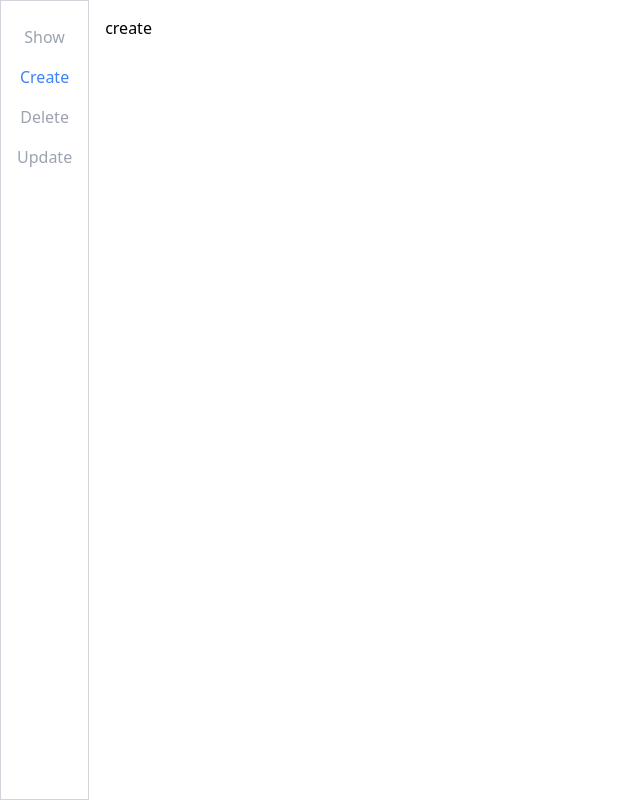
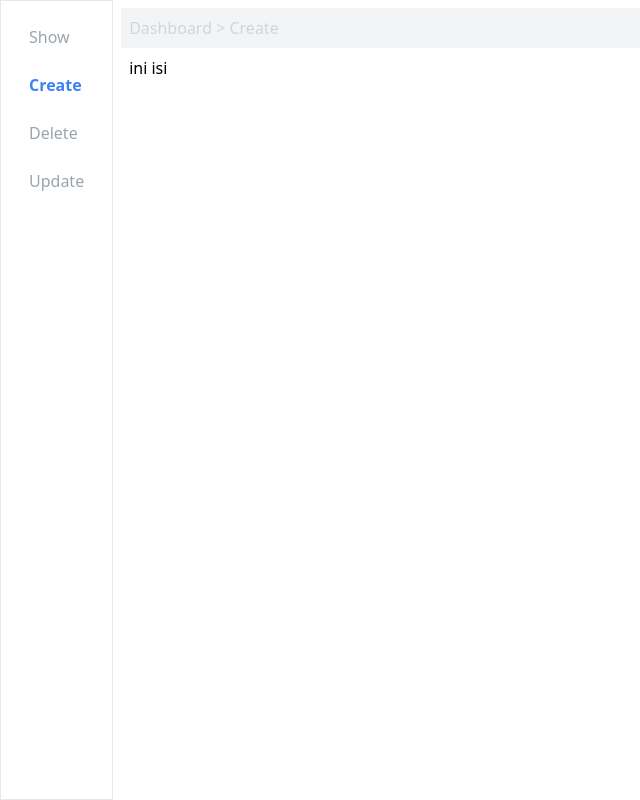
Before and after one commit to fragans/nuxt-firestore-gian, a Nuxt app: page /create in a window 1280 px wide. Shown: the whole page, without its empty margins (0-640 px from the left). Built offline with nearby package versions, Linux system fonts and the light colour scheme.

Commit message:
kosmetik

```diff
--- /dev/null
+++ b/components/Breadcrumb.vue
@@ -0,0 +1,16 @@
+<template>
+  <div class="text-gray-300 capitalize bg-gray-100 p-2 select-none">
+    {{ breadcrumb  }}
+  </div>
+</template>
+
+<script>
+  export default {
+    computed: {
+      breadcrumb () {
+        const routeName = this.$route.path
+        return routeName === '/' ? 'Dashboard > Show': `Dashboard > ${routeName.replace('/', '')}`
+      }
+    }
+  }
+</script>
--- a/components/Sidebar.vue
+++ b/components/Sidebar.vue
@@ -1,10 +1,10 @@
 <template>
-  <div class="min-h-screen border border-gray-300 border-r max-w-[250px] p-4">
-    <div class="flex flex-col text-gray-400">
-      <nuxt-link class="py-2 text-center capitalize" :class="{ 'text-blue-500' : $route.path === '/'}" to="/">show</nuxt-link>
-      <nuxt-link class="py-2 text-center capitalize" :class="{ 'text-blue-500' : $route.path === '/create'}" to="/create">create</nuxt-link>
-      <nuxt-link class="py-2 text-center capitalize" :class="{ 'text-blue-500' : $route.path === '/delete'}" to="/delete">delete</nuxt-link>
-      <nuxt-link class="py-2 text-center capitalize" :class="{ 'text-blue-500' : $route.path === '/update'}" to="/update">update</nuxt-link>
+  <div class="min-h-screen border border-gray-200 border-r max-w-[250px] p-4">
+    <div class="flex flex-col text-gray-400 gap-2 ">
+      <nuxt-link class="py-2 capitalize hover:bg-gray-100 w-full px-3 rounded-lg" :class="{ 'text-blue-500 font-bold' : $route.path === '/'}" to="/">show</nuxt-link>
+      <nuxt-link class="py-2 capitalize hover:bg-gray-100 w-full px-3 rounded-lg" :class="{ 'text-blue-500 font-bold' : $route.path === '/create'}" to="/create">create</nuxt-link>
+      <nuxt-link class="py-2 capitalize hover:bg-gray-100 w-full px-3 rounded-lg" :class="{ 'text-blue-500 font-bold' : $route.path === '/delete'}" to="/delete">delete</nuxt-link>
+      <nuxt-link class="py-2 capitalize hover:bg-gray-100 w-full px-3 rounded-lg" :class="{ 'text-blue-500 font-bold' : $route.path === '/update'}" to="/update">update</nuxt-link>
     </div>
   </div>
 </template>
--- a/layouts/default.vue
+++ b/layouts/default.vue
@@ -1,7 +1,8 @@
 <template>
   <div class="flex">
     <sidebar />
-    <div class="p-4">
+    <div class="w-full p-2">
+      <breadcrumb />
       <Nuxt />
     </div>
 
--- a/pages/create.vue
+++ b/pages/create.vue
@@ -1,5 +1,5 @@
 <template>
-  <div>
-    <h1>create</h1>
+  <div class="p-2">
+    <h1>ini isi</h1>
   </div>
 </template>
--- a/pages/delete.vue
+++ b/pages/delete.vue
@@ -1,5 +1,5 @@
 <template>
-  <div>
-    <h1>delete</h1>
+  <div class="p-2">
+    <h1>ini isi</h1>
   </div>
 </template>
--- a/pages/index.vue
+++ b/pages/index.vue
@@ -1,9 +1,5 @@
 <template>
-  <h1>show all</h1>
+  <div class="p-2">
+    <h1>ini isi</h1>
+  </div>
 </template>
-
-<script>
-export default {
-  name: 'IndexPage'
-}
-</script>
--- a/pages/update.vue
+++ b/pages/update.vue
@@ -1,5 +1,5 @@
 <template>
-  <div>
-    <h1>update</h1>
+  <div class="p-2">
+    <h1>ini isi</h1>
   </div>
 </template>
```
